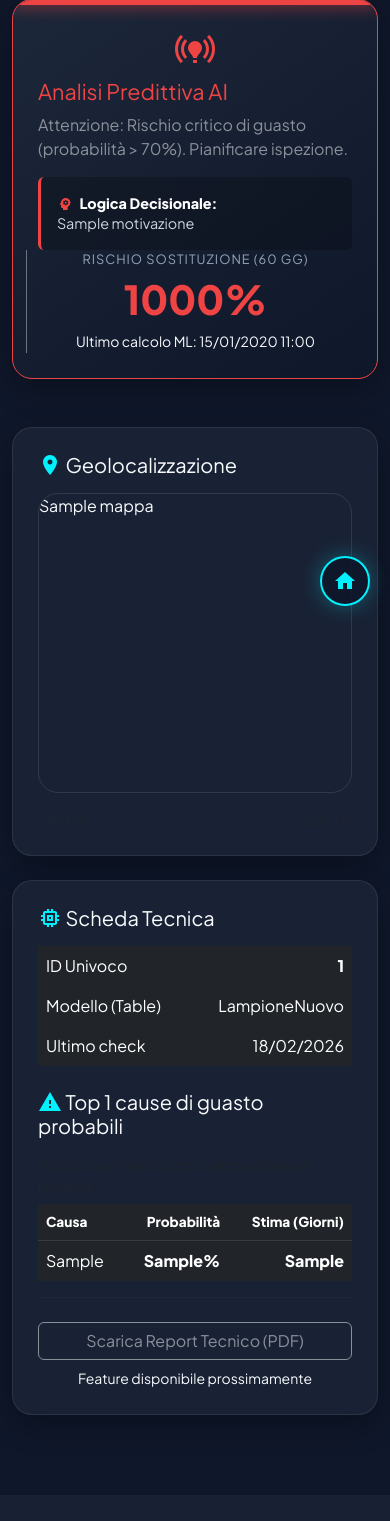
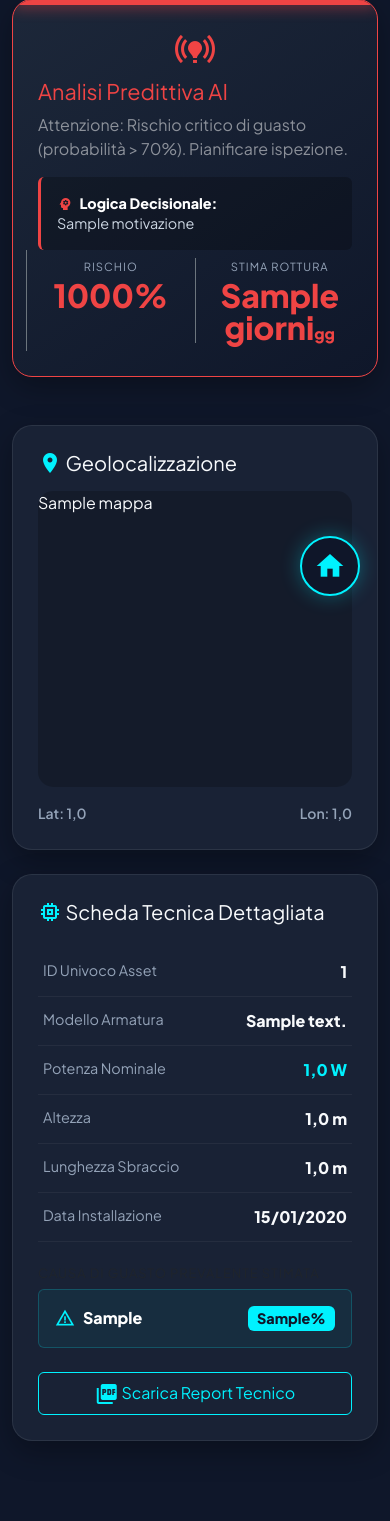
Before and after one commit to cavallinilorenzo/street-lighting-predictive-maintenance, a Django app: template core/templates/core/lampione_asset.html in a window 390 px wide. Shown: the part 218-1739 px from the top of the page. Before the commit the page ends 1653 px from the top, so only its background shows below. Run offline with Django 5.2, Linux system fonts and the light colour scheme; tables that the repository leaves empty hold one stand-in row (values such as "Sample post"); the template is opened without the code that fills it: values that come from a table or form of the project are taken from there, most other values are stand-ins (such as "Sample title", 1, 10 or a date in 2020).

Commit message:
fix asset

```diff
--- a/core/templates/core/lampione_asset.html
+++ b/core/templates/core/lampione_asset.html
@@ -24,6 +24,7 @@
         }
         .header-title { font-weight: 800; letter-spacing: -1px; margin-bottom: 2rem; }
 
+        /* Card Base Setup */
         .card-custom {
             background: var(--card-bg);
             border-radius: 20px;
@@ -31,6 +32,8 @@
             border: 1px solid rgba(255,255,255,0.08);
             box-shadow: 0 10px 30px rgba(0,0,0,0.3);
             height: 100%;
+            display: flex;
+            flex-direction: column;
         }
 
         /* Card Predittiva AI */
@@ -39,6 +42,7 @@
             background: linear-gradient(145deg, rgba(30, 41, 59, 0.9), rgba(15, 23, 42, 0.95));
             position: relative;
             overflow: hidden;
+            display: block;
         }
         .ai-card::before {
             content: '';
@@ -47,8 +51,8 @@
             background: var(--ai-color, #00f2ff);
             box-shadow: 0 0 15px var(--ai-color, #00f2ff);
         }
-        .stat-value { font-size: 2.5rem; font-weight: 800; color: #fff; }
-        .stat-label { text-transform: uppercase; font-size: 0.8rem; letter-spacing: 1px; color: #94a3b8; }
+        .stat-value { font-size: 2rem; font-weight: 800; color: #fff; line-height: 1; margin-top: 5px;}
+        .stat-label { text-transform: uppercase; font-size: 0.7rem; letter-spacing: 1px; color: #94a3b8; }
 
         .back-link {
             color: #94a3b8; text-decoration: none; font-weight: 600;
@@ -57,12 +61,63 @@
         }
         .back-link:hover { color: var(--accent); }
 
-        /* Mappa */
-        .map-wrapper {
-            border-radius: 20px;
+        /* Mappa: riempie il riquadro e resta responsive */
+        .map-wrapper{
+        border-radius: 15px;
         overflow: hidden;
-            border: 1px solid rgba(255,255,255,0.1);
-            height: 300px;
+        border: 0;                 /* niente bordi */
+        width: 100%;
+        background-color: rgba(0,0,0,0.2);
+
+        /* cresce nel card (che è già flex) e resta responsive */
+        flex: 1 1 auto;
+        min-height: clamp(220px, 35vh, 520px);
+        }
+
+        /* Qualunque embed (Folium div o iframe) deve riempire il wrapper */
+        .map-wrapper > iframe,
+        .map-wrapper > div,
+        .map-wrapper .folium-map,
+        .map-wrapper .leaflet-container{
+        width: 100% !important;
+        height: 100% !important;
+        display: block;
+        border: none !important;
+        margin: 0 !important;
+        padding: 0 !important;
+        }
+
+        /* Folium _repr_html_: elimina il wrapper con padding-bottom (aspect ratio) */
+        .map-wrapper > div{
+        height: 100% !important;
+        }
+
+        .map-wrapper > div > div{
+        height: 100% !important;
+        padding-bottom: 0 !important;   /* <-- toglie il 60% */
+        }
+
+        /* Fai riempire davvero il riquadro all'iframe */
+        .map-wrapper iframe{
+        position: absolute !important;
+        inset: 0 !important;            /* top/right/bottom/left = 0 */
+        width: 100% !important;
+        height: 100% !important;
+        border: 0 !important;
+        display: block;
+        }
+
+
+        /* Stili Tabella Dettagliata */
+        .table-dettaglio td {
+            background: transparent;
+            color: #f8fafc;
+            border-bottom: 1px solid rgba(255,255,255,0.05);
+            padding: 12px 5px;
+        }
+        .table-dettaglio td.label-col {
+            color: #94a3b8;
+            font-size: 0.9rem;
         }
     </style>
 </head>
@@ -79,14 +134,10 @@
     </a>
 
     <script>
-        // Questo script viene eseguito appena la pagina si carica
         document.addEventListener("DOMContentLoaded", function() {
-            // Se la pagina è stata aperta in una nuova scheda (window.opener)
-            // o se non ha una cronologia alle spalle (history <= 1)
             if (window.opener || window.history.length <= 1) {
                 document.getElementById('btn-close').style.display = 'inline-flex';
             } else {
-                // Se è stata aperta navigando normalmente (es. dalla tabella)
                 document.getElementById('btn-back').style.display = 'inline-flex';
             }
         });
@@ -145,8 +196,10 @@
                             </div>
                         </div>
                     </div>
-                    <div class="col-md-4 text-center border-start border-secondary">
-                        <div class="stat-label">Rischio Sostituzione (60 gg)</div>
+                    <div class="col-md-4 text-center border-start border-secondary py-2">
+                        <div class="row">
+                            <div class="col-6 border-end border-secondary">
+                                <div class="stat-label">Rischio</div>
                                 <div class="stat-value" style="color: var(--ai-color);">
                                     {% if lampione.risk_score != None %}
                                         {% widthratio lampione.risk_score 1 100 %}%
@@ -154,7 +207,18 @@
                                         N/D
                                     {% endif %}
                                 </div>
-                        <small>Ultimo calcolo ML: {{ lampione.risk_score_date|date:"d/m/Y H:i"|default:"Mai" }}</small>
+                            </div>
+                            <div class="col-6">
+                                <div class="stat-label">Stima Rottura</div>
+                                <div class="stat-value" style="color: var(--ai-color);">
+                                    {% if ai_data.giorni != "N/D" %}
+                                        {{ ai_data.giorni }}<span style="font-size: 1rem;">gg</span>
+                                    {% else %}
+                                        N/D
+                                    {% endif %}
+                                </div>
+                            </div>
+                        </div>
                     </div>
                 </div>
             </div>
@@ -162,71 +226,81 @@
     </div>
 
     <div class="row g-4">
+
         <div class="col-lg-6">
             <div class="card-custom">
                 <h5 class="mb-3"><span class="material-icons" style="vertical-align:bottom; color: var(--accent)">place</span> Geolocalizzazione</h5>
+
                 {% if mappa %}
-                    <div class="map-wrapper">
+                    <div class="map-wrapper mb-3">
                         {{ mappa|safe }}
                     </div>
-                    <div class="mt-3 d-flex justify-content-between text-muted small">
+                    <div class="mt-auto d-flex justify-content-between small" style="color: #94a3b8; font-weight: 600;">
                         <span>Lat: {{ lampione.latitudine }}</span>
                         <span>Lon: {{ lampione.longitudine }}</span>
                     </div>
                 {% else %}
-                    <div class="alert alert-dark text-center">Coordinate non disponibili</div>
+                    <div class="alert alert-dark text-center h-100 d-flex align-items-center justify-content-center">Coordinate non disponibili</div>
                 {% endif %}
             </div>
         </div>
 
         <div class="col-lg-6">
             <div class="card-custom">
-                <h5 class="mb-3"><span class="material-icons" style="vertical-align:bottom; color: var(--accent)">memory</span> Scheda Tecnica</h5>
-                <table class="table table-dark table-borderless">
+                <h5 class="mb-4"><span class="material-icons" style="vertical-align:bottom; color: var(--accent)">memory</span> Scheda Tecnica Dettagliata</h5>
+
+                <table class="table table-borderless table-dettaglio mb-4">
                     <tbody>
                         <tr>
-                            <td>ID Univoco</td>
+                            <td class="label-col">ID Univoco Asset</td>
                             <td class="text-end fw-bold">{{ lampione.arm_id }}</td>
                         </tr>
                         <tr>
-                            <td>Modello (Table)</td>
-                            <td class="text-end">LampioneNuovo</td>
+                            <td class="label-col">Modello Armatura</td>
+                            <td class="text-end fw-bold">{{ lampione.tpo_descr|default:"N/D" }}</td>
                         </tr>
                         <tr>
-                            <td>Ultimo check</td>
-                            <td class="text-end">{% now "d/m/Y" %}</td>
+                            <td class="label-col">Potenza Nominale</td>
+                            <td class="text-end fw-bold" style="color: var(--accent);">{{ lampione.arm_lmp_potenza_nominale|default:"N/D" }} W</td>
+                        </tr>
+                        <tr>
+                            <td class="label-col">Altezza</td>
+                            <td class="text-end fw-bold">{{ lampione.arm_altezza|default:"N/D" }} m</td>
+                        </tr>
+                        <tr>
+                            <td class="label-col">Lunghezza Sbraccio</td>
+                            <td class="text-end fw-bold">{{ lampione.arm_lunghezza_sbraccio|default:"N/D" }} m</td>
+                        </tr>
+                        <tr>
+                            <td class="label-col">Data Installazione</td>
+                            <td class="text-end fw-bold">{{ lampione.arm_data_ini|date:"d/m/Y"|default:"N/D" }}</td>
                         </tr>
                     </tbody>
                 </table>
 
-                <h5 class="mb-3 mt-4"><span class="material-icons" style="vertical-align:bottom; color: var(--accent)">warning</span> Top {{nGuasti}} cause di guasto probabili</h5>
-                <p class="small text-muted mb-2">Basato su armature con la stessa altezza e potenza.</p>
+                <div class="flex-grow-1"></div>
 
-                <table class="table table-dark table-borderless">
-                    <thead style="border-bottom: 1px solid rgba(255,255,255,0.1); color: #94a3b8; font-size: 0.85rem;">
-                        <tr>
-                            <th>Causa</th>
-                            <th class="text-end">Probabilità</th>
-                            <th class="text-end">Stima (Giorni)</th>
-                        </tr>
-                    </thead>
-                    <tbody>
-                        {% for guasto in guasti_simili %}
-                        <tr>
-                            <td>{{guasto.tipoGuasto}}</td>
-                            <td class="text-end fw-bold">{{ guasto.probGuasto }}%</td>
-                            <td class="text-end fw-bold">{{ guasto.giorniRimasti }}</td>
-                        </tr>
-                        {% endfor %}
-                    </tbody>
-                </table>
-                <hr style="border-color: rgba(255,255,255,0.1)">
+                {% if guasti_simili %}
+                <div class="mb-4">
+                    <h6 class="text-muted mb-2 text-uppercase" style="font-size: 0.8rem; letter-spacing: 1px;">Causa di guasto prevalente stimata</h6>
+                    <div class="p-3 rounded" style="background: rgba(0, 242, 255, 0.05); border: 1px solid rgba(0, 242, 255, 0.2);">
+                        <div class="d-flex justify-content-between align-items-center">
+                            <span class="fw-bold text-white d-flex align-items-center">
+                                <span class="material-icons me-2" style="color: var(--accent); font-size: 20px;">warning_amber</span>
+                                {{ guasti_simili.0.tipoGuasto }}
+                            </span>
+                            <span class="badge" style="background-color: var(--accent); color: #0f172a; font-size: 0.9rem;">
+                                {{ guasti_simili.0.probGuasto }}%
+                            </span>
+                        </div>
+                    </div>
+                </div>
+                {% endif %}
 
-                <div class="text-center mt-4">
-                    <button class="btn btn-outline-light w-100 disabled" style="opacity: 0.5">
-                        Scarica Report Tecnico (PDF)
-                    </button>
-                    <small class="mt-2 d-block">Feature disponibile prossimamente</small>
+                <div class="mt-auto text-center">
+                    <a href="{% url 'scarica_pdf_asset' lampione.pk %}" class="btn btn-outline-light w-100 py-2" style="border-color: var(--accent); color: var(--accent);">
+                        <span class="material-icons" style="vertical-align: middle;">picture_as_pdf</span> Scarica Report Tecnico
+                    </a>
                 </div>
             </div>
         </div>
@@ -239,7 +313,6 @@
 </a>
 
 <style>
-    /* Stile per il bottone flottante */
     .btn-home-floating {
         position: fixed;
         bottom: 30px;
@@ -269,18 +342,6 @@
     .btn-home-floating .material-icons {
         font-size: 32px;
     }
-
-    @media (max-width: 768px) {
-        .btn-home-floating {
-            bottom: 20px;
-            right: 20px;
-            width: 50px;
-            height: 50px;
-        }
-        .btn-home-floating .material-icons {
-            font-size: 24px;
-        }
-    }
 </style>
 
 </body>
--- a/core/urls.py
+++ b/core/urls.py
@@ -11,4 +11,5 @@ urlpatterns = [
     path('lampione/<int:pk>/', dettaglio_lampione, name='dettaglio_lampione'),
     path('asset/<int:pk>/', dettaglio_asset, name='dettaglio_asset'),
     path('dettaglio-rischio/<str:livello>/', dettaglio_rischio, name='dettaglio_rischio'),
+    path('asset/<int:pk>/pdf/', scarica_pdf_asset, name='scarica_pdf_asset'),
 ]
--- a/requirements.txt
+++ b/requirements.txt
@@ -10,7 +10,9 @@ joblib==1.5.3
 MarkupSafe==3.0.3
 numpy==2.4.2
 pandas==3.0.1
+pillow==12.1.1
 python-dateutil==2.9.0.post0
+reportlab==4.4.10
 requests==2.32.5
 scikit-learn==1.8.0
 scipy==1.17.0
```
Also changed, not shown: core/views.py (+138 -32 lines). Lines whose indentation alone changed are shown as unchanged.
